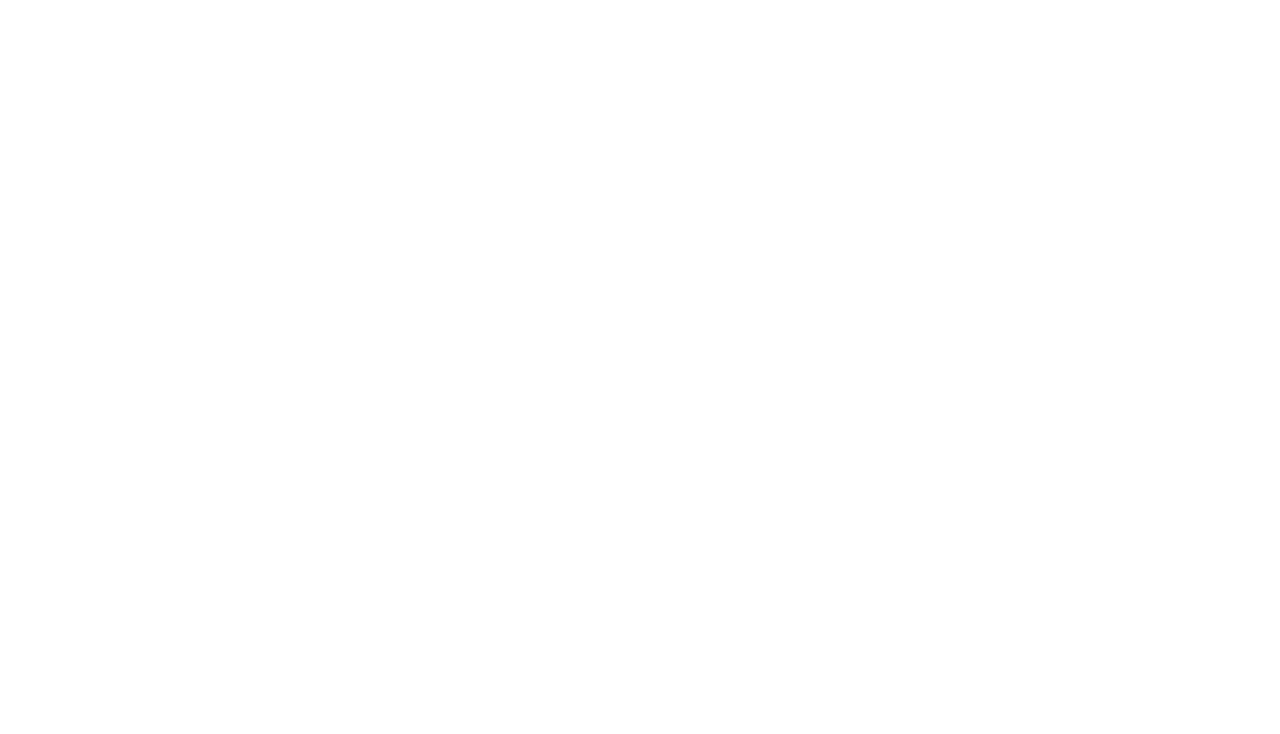
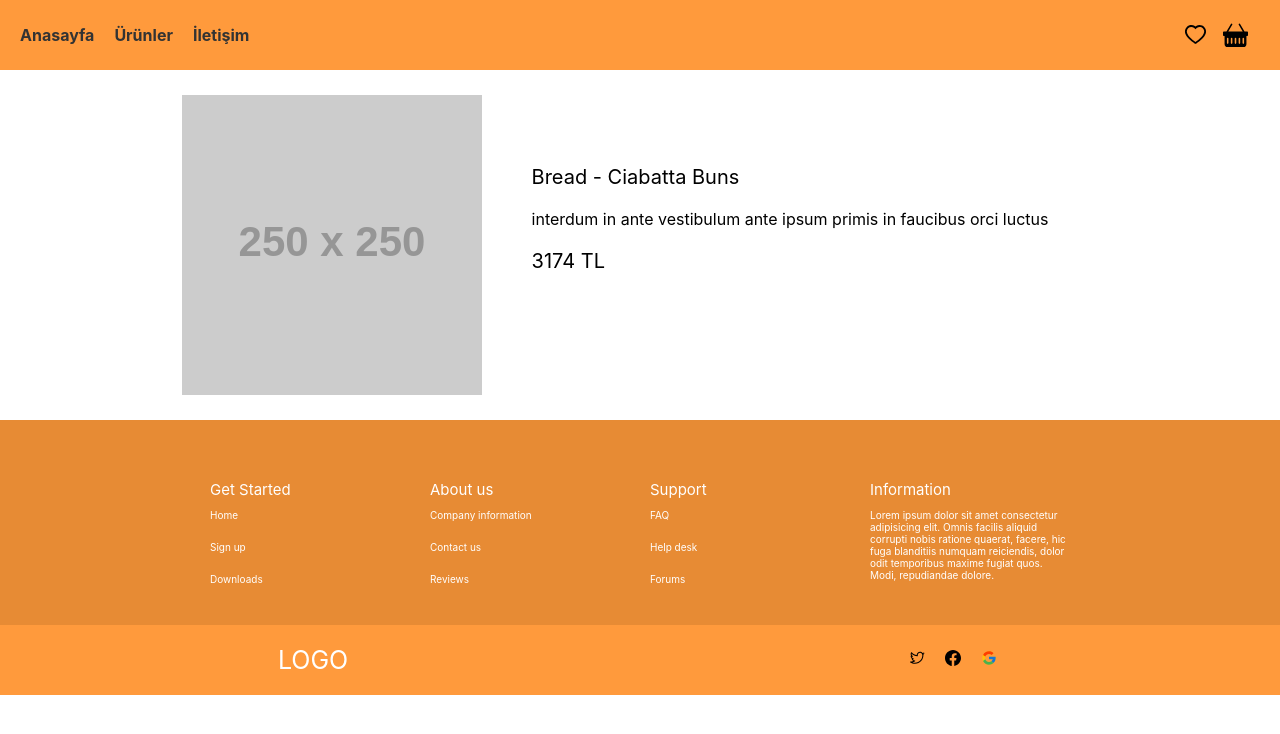
Before and after one commit to serayaltinalmaz/aventuraeducation, a React (Create React App) app in the folder myapp/: page /productdetail/1 in a window 1280 px wide. Before the commit this address had no page. Shown: the top 734 px of the page. Built offline with nearby package versions, Linux system fonts and the light colour scheme.

Commit message:
myappuseparam

```diff
--- a/myapp/src/App.css
+++ b/myapp/src/App.css
@@ -380,3 +380,19 @@
 .icon:hover{
   color: whitesmoke;
 }
+.detpage{
+  margin: 25px;
+  display: flex;
+}
+.detpageprice{
+  font-size: 20px;
+}
+.detpageimg{
+    width: 300px;
+}
+.detpagename{
+  font-size: 20px;
+}
+.detpagedet{
+  padding: 50px;
+}
--- a/myapp/src/App.js
+++ b/myapp/src/App.js
@@ -5,15 +5,16 @@
 import Productspage from './pages/Productspage';
 import Favproductspage from './pages/Favproductspage';
 import Layout from './component/Layout';
-
+import Productdetail from './component/Productdetail';
 function App() {
   return (
     <div className="App">
       <Routes>
-        <Route element={<Layout/>}>
-        <Route path='products' element={<Productspage />} />
-        <Route path='basketpage' element={<Basketpage />} />
-        <Route path='favproductspage' element={<Favproductspage />} />
+        <Route path='/' element={<Layout/>}>
+          <Route path='products' element={<Productspage />} />
+          <Route path='productdetail/:id' element={<Productdetail />} />
+          <Route path='basketpage' element={<Basketpage />} />
+          <Route path='favproductspage' element={<Favproductspage />} />
         </Route>
       </Routes>
     </div>
--- a/myapp/src/component/Layout.js
+++ b/myapp/src/component/Layout.js
@@ -34,9 +34,9 @@
                 <Basketcomponent />
                 <Favproductscomponent />
             </nav>
-            <Outlet />
+            <Outlet/>
             <Footer/>
-        </>
+            </>
     )
 }
 
--- /dev/null
+++ b/myapp/src/component/Productdetail.js
@@ -0,0 +1,30 @@
+import React from 'react'
+import { useParams } from 'react-router-dom';
+import { useContext } from 'react';
+import { BasketContext } from '../BasketContext';
+import { ProductsContext } from '../ProductsContext';
+import { EventContext } from '../EventContext';
+const Productdetail = () => {
+    const { sidebar,
+        setSidebar,
+        basket,
+        setBasket,
+        basketsum,
+        setBasketsum } = useContext(BasketContext);
+    const { products, setProducts } = useContext(ProductsContext);
+    const { sumcount, setSumcount, likebar, setLikebar } = useContext(EventContext);
+    const { id } = useParams();
+    const selectedProduct = products.find((product) => product.id == id);
+    return (
+        <div className='detpage'>
+            <img src={selectedProduct.productPic} className='detpageimg' />
+            <div className='detpagedet'>
+                <p className='detpagename'>{selectedProduct.productName}</p>
+                <p className='detpagedesc'>{selectedProduct.productDesc}</p>
+                <p className='detpageprice'>{selectedProduct.currentPrice} TL</p>
+            </div>
+        </div>
+    )
+}
+
+export default Productdetail
--- a/myapp/src/component/Productsc.js
+++ b/myapp/src/component/Productsc.js
@@ -5,6 +5,7 @@
 import { useContext } from 'react';
 import { BasketContext } from '../BasketContext';
 import { ProductsContext } from '../ProductsContext';
+import { Link } from 'react-router-dom';
 function Productsc(props) {
     const { basket, setBasket } = useContext(BasketContext);
     const { products, setProducts } = useContext(ProductsContext)
@@ -40,7 +41,8 @@
                     animationData={likeanimation}
                     play
                     style={{ width: 50, height: 50 }} /> </div></div>
-            <img src={props.product.productPic}></img>
+                <Link to={`/productdetail/${props.product.id}`}>
+                <img src={props.product.productPic} /></Link>
                 <div className='details'>
                     <h1>{props.product.productName}</h1>
                     <p className='desc'>{props.product.productDesc}</p>
--- a/myapp/src/index.js
+++ b/myapp/src/index.js
@@ -12,7 +12,7 @@
     <Productsprovider>
       <EventProvider>
         <Basketprovider>
-          <App />
+          <App/>
         </Basketprovider>
       </EventProvider>
     </Productsprovider>
--- a/myapp/src/pages/Basketpage.js
+++ b/myapp/src/pages/Basketpage.js
@@ -2,13 +2,16 @@
 import Basketc from '../component/Basketc'
 import { useContext } from 'react';
 import { BasketContext } from '../BasketContext';
+import { Outlet } from 'react-router-dom';
 
 const Basketpage = () => {
     const { basket } = useContext(BasketContext);
     return (
-        basket.map((product) => (
+        <>
+        {basket.map((product) => (
             <Basketc isUnderline={false} product={product} />
-        ))
+        ))}
+        <Outlet /> </>
     )
 }
 
--- a/myapp/src/pages/Productspage.js
+++ b/myapp/src/pages/Productspage.js
@@ -2,12 +2,15 @@
 import Productsc from '../component/Productsc';
 import { ProductsContext } from '../ProductsContext';
 import { useContext } from 'react';
+import { Outlet, Link } from 'react-router-dom';
 const Productspage = () => {
     const { products } = useContext(ProductsContext)
     return (
-        products.map((product) => (
+        <>
+        {products.map((product) => (
             < Productsc product={product} />
-        ))
+        ))}
+        </>
     )
 }
 
```
Lines whose indentation alone changed are shown as unchanged.
